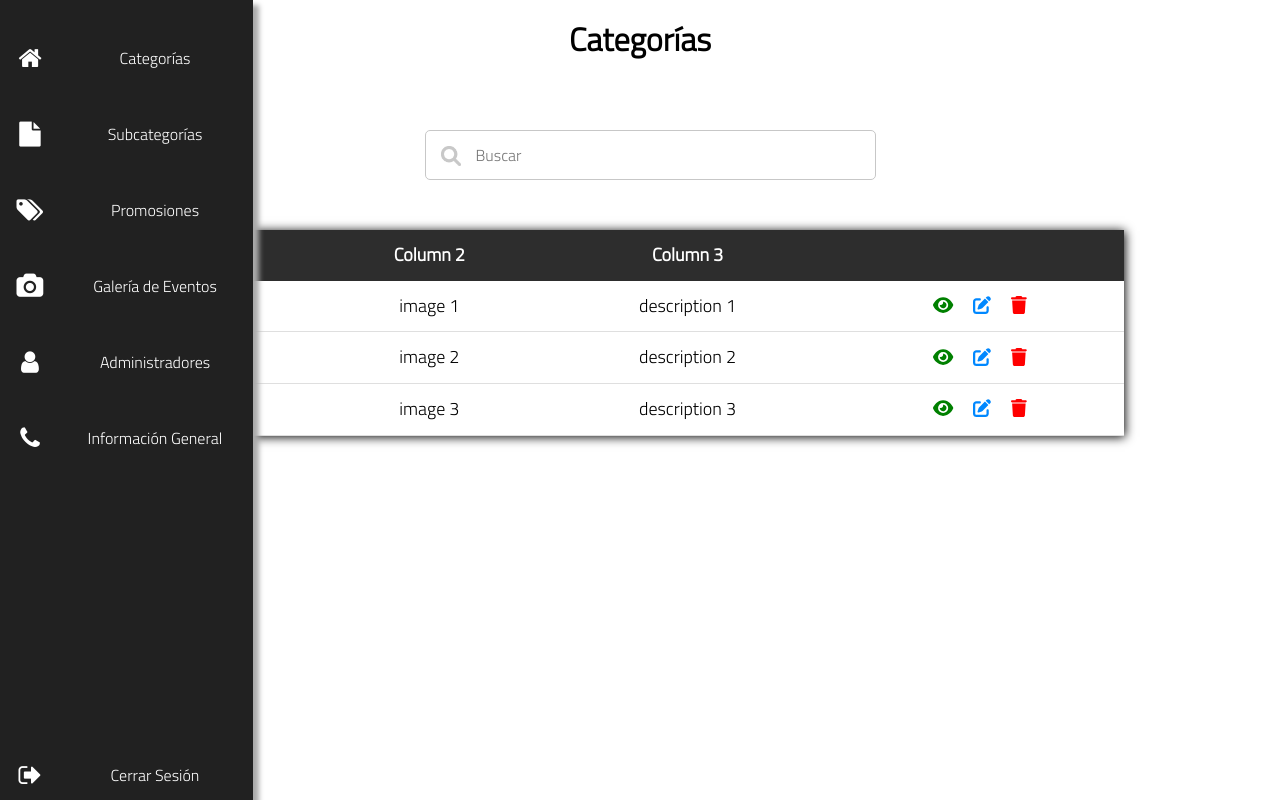
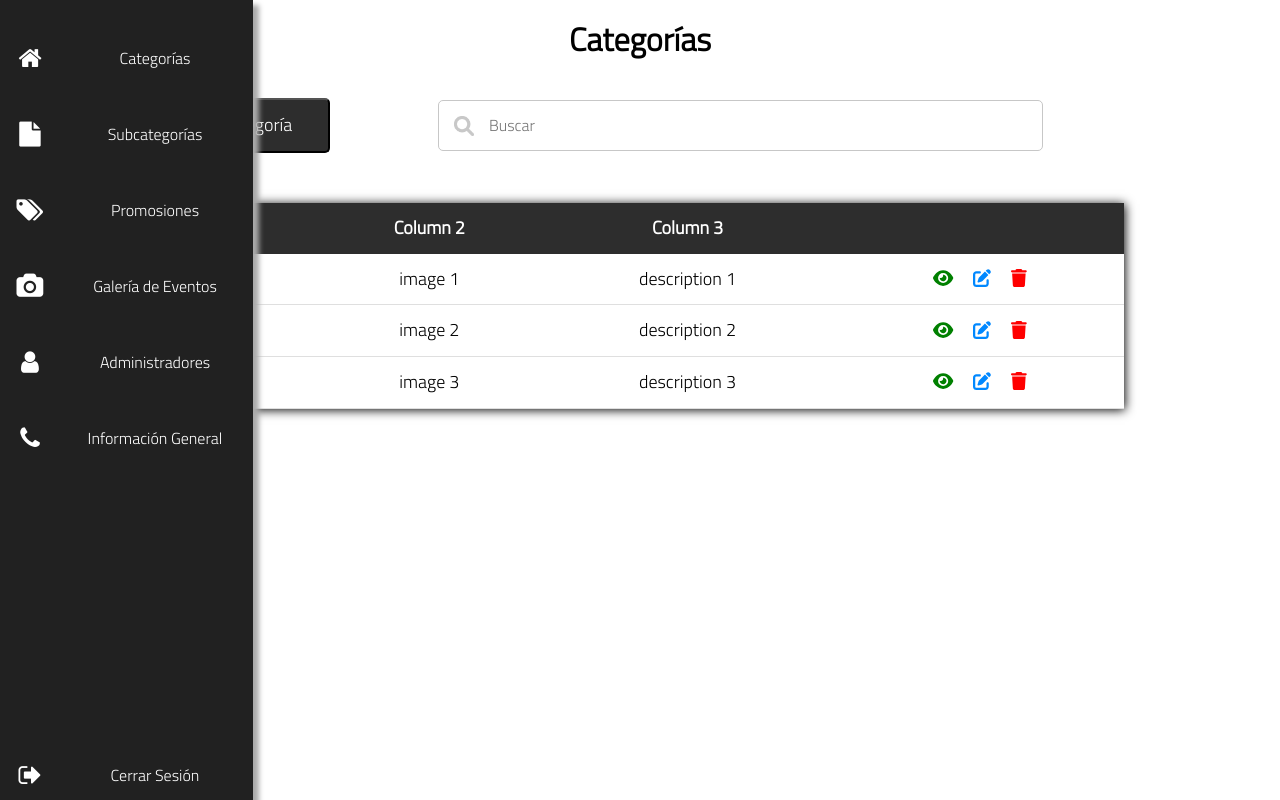
Before and after one commit to Josuehm555/ProyectoTours, a React (Create React App) app in the folder tour/: page / in a window 1280 px wide. Built offline with nearby package versions, Linux system fonts and the light colour scheme; the HTML template or start-up script is replaced by a standard one.

Commit message:
Add button

```diff
--- /dev/null
+++ b/tour/src/components/add-button/button.jsx
@@ -0,0 +1,9 @@
+import './styles.css'
+import { FontAwesomeIcon } from '@fortawesome/react-fontawesome';
+import { faPlus } from '@fortawesome/free-solid-svg-icons';
+
+export default function Button({titulo, url}) {
+    return (
+        <button><FontAwesomeIcon icon={faPlus}/> {titulo}</button>
+    );
+}
--- /dev/null
+++ b/tour/src/components/add-button/styles.css
@@ -0,0 +1,13 @@
+button{
+    background-color: rgb(45, 45, 45);
+    color: white;
+    padding: 15px;
+    border-radius: 5px;
+    font-size: large;
+    cursor: pointer;
+}
+
+button:hover{
+    background-color: white;
+    color: rgb(45, 45, 45);
+}
--- a/tour/src/components/search/styles.css
+++ b/tour/src/components/search/styles.css
@@ -1,8 +1,7 @@
 input{
     padding: 15px;
-    width: 30%;
-    margin-left: 20px;
-    margin-top: 50px;
+    width: 100%;
+    margin-left: 20%;
     border: 1px solid rgb(199, 199, 199);
     border-radius: 5px;
     background-image: url('../../assets/search.png');
--- a/tour/src/pages/home.jsx
+++ b/tour/src/pages/home.jsx
@@ -1,8 +1,10 @@
 import Table from "../components/admin-table-3-columns/table";
+import React, { useState } from "react";
 import Columns from "../api/category-table-columns.json"
-import Rows from '../api/categories.json'
+import Rows from "../api/categories.json"
 import Form from "../components/search/form";
-import React, { useState } from "react";
+import Button from "../components/add-button/button";
+import "../styles/home.css"
 
 export default function Home() {
     const originalList = Rows.data
@@ -12,9 +14,11 @@ export default function Home() {
     return (
         <>
             <h1>Categorías</h1>
-            <Form original={originalList} setList={setList} setLength={setLength}/>
-            {/* aqui va el boton de agregar */}
-            <Table columns={Columns} rows={list} length={length}/>
+            <div className="formContainer">
+                <Button titulo={"Agregar Categoría"}/>
+                <Form original={originalList} setList={setList} setLength={setLength} />
+            </div>
+            <Table columns={Columns} rows={list} length={length} />
             {/* aqui va la paginacion */}
         </>
     );
--- /dev/null
+++ b/tour/src/styles/home.css
@@ -0,0 +1,8 @@
+.formContainer{
+    display: grid;
+    grid-template-columns: 30% auto;
+    margin-top: 40px;
+    margin-left: 100px;
+    width: 60%;
+    align-items: center;
+}
```
